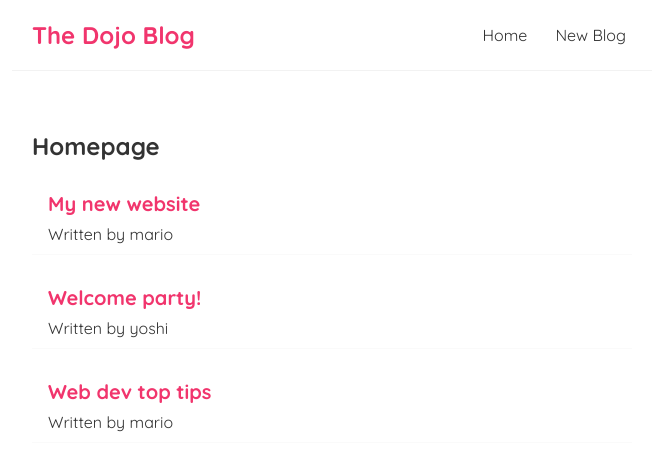
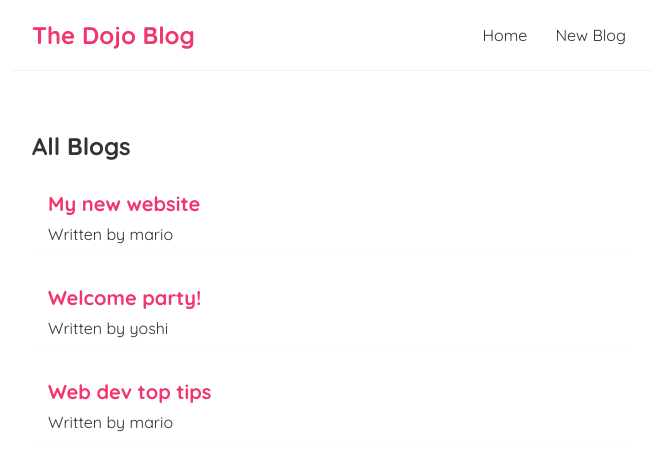
Before and after one commit to epalacio/dojo-blog, a React (Create React App) app: page / in a window 1280 px wide. Shown: the top 470 px of the page, without its empty margins (308-964 px from the left). Built offline with nearby package versions, Linux system fonts and the light colour scheme.

Commit message:
Added props to enable data sharing between the Home component and the BlogList compoment. Furthermore, destructured inside props to pass on data easily

```diff
--- /dev/null
+++ b/src/BlogList.js
@@ -0,0 +1,16 @@
+const BlogList = ({blogs, title}) => {
+// props have been destructured above with ES6
+    return (
+        <div className="blog-list">
+            <h2>{title}</h2>
+            {blogs.map((blog) => (
+                <div className="blog-preview" key={blog.id}>
+                    <h2>{blog.title}</h2>
+                    <p>Written by {blog.author}</p>
+                </div>
+            ))}
+        </div>
+     );
+}
+
+export default BlogList;
--- a/src/Home.js
+++ b/src/Home.js
@@ -1,4 +1,5 @@
 import { useState } from "react";
+import BlogList from "./BlogList";
 
 const Home = () => {
     const [blogs, setBlogs] = useState([
@@ -9,13 +10,7 @@
 
     return (
         <div className="home">
-            <h2>Homepage</h2>
-            {blogs.map((blog) => (
-                <div className="blog-preview" key={blog.id}>
-                    <h2>{blog.title}</h2>
-                    <p>Written by {blog.author}</p>
-                </div>
-            ))}
+            <BlogList blogs={blogs} title="All Blogs"/>
         </div>
      );
 }
```
Also changed, not shown: 1 other file (tests, documents, lock files or other folders).
